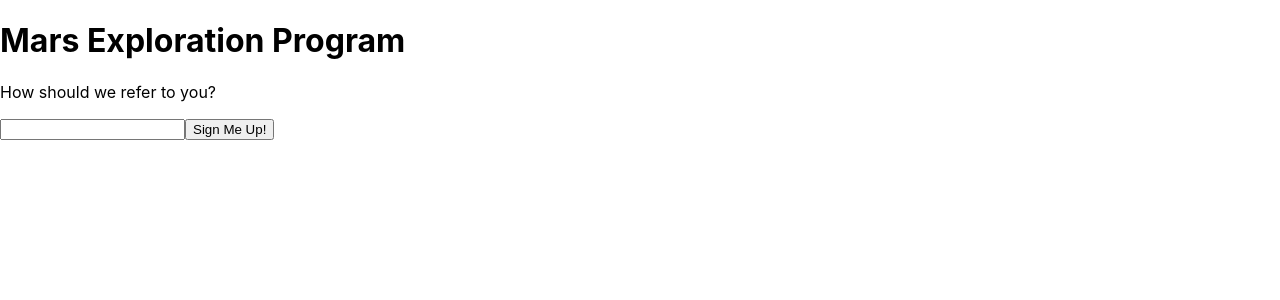
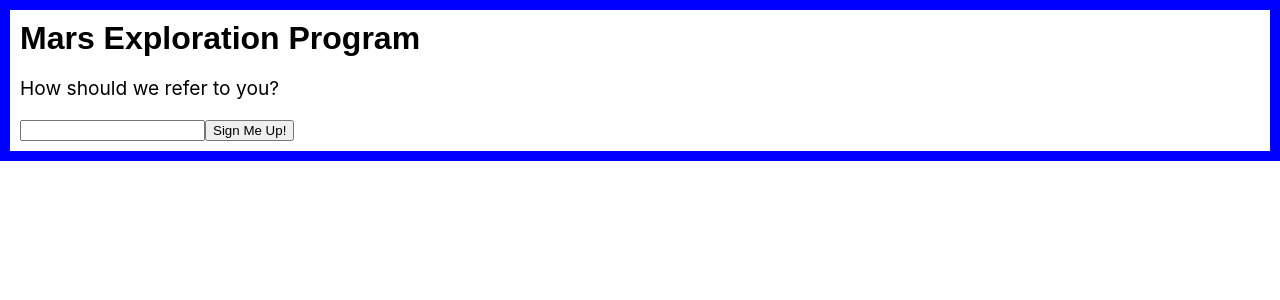
Before and after one commit to tmesis/react-test, a React (Create React App) app: page / in a window 1280 px wide. Shown: the top 300 px of the page. Built offline with nearby package versions, Linux system fonts and the light colour scheme.

Commit message:
Fix App.css

```diff
--- a/src/App.css
+++ b/src/App.css
@@ -1,38 +1,17 @@
-.App {
-  text-align: center;
+.FancyBorder {
+  padding: 10px 10px;
+  border: 10px solid;
 }
 
-.App-logo {
-  height: 40vmin;
-  pointer-events: none;
+.FancyBorder-blue {
+  border-color: blue;
 }
 
-@media (prefers-reduced-motion: no-preference) {
-  .App-logo {
-    animation: App-logo-spin infinite 20s linear;
-  }
+.Dialog-title {
+  margin: 0;
+  font-family: sans-serif;
 }
 
-.App-header {
-  background-color: #282c34;
-  min-height: 100vh;
-  display: flex;
-  flex-direction: column;
-  align-items: center;
-  justify-content: center;
-  font-size: calc(10px + 2vmin);
-  color: white;
+.Dialog-message {
+  font-size: larger;
 }
-
-.App-link {
-  color: #61dafb;
-}
-
-@keyframes App-logo-spin {
-  from {
-    transform: rotate(0deg);
-  }
-  to {
-    transform: rotate(360deg);
-  }
-}
```
